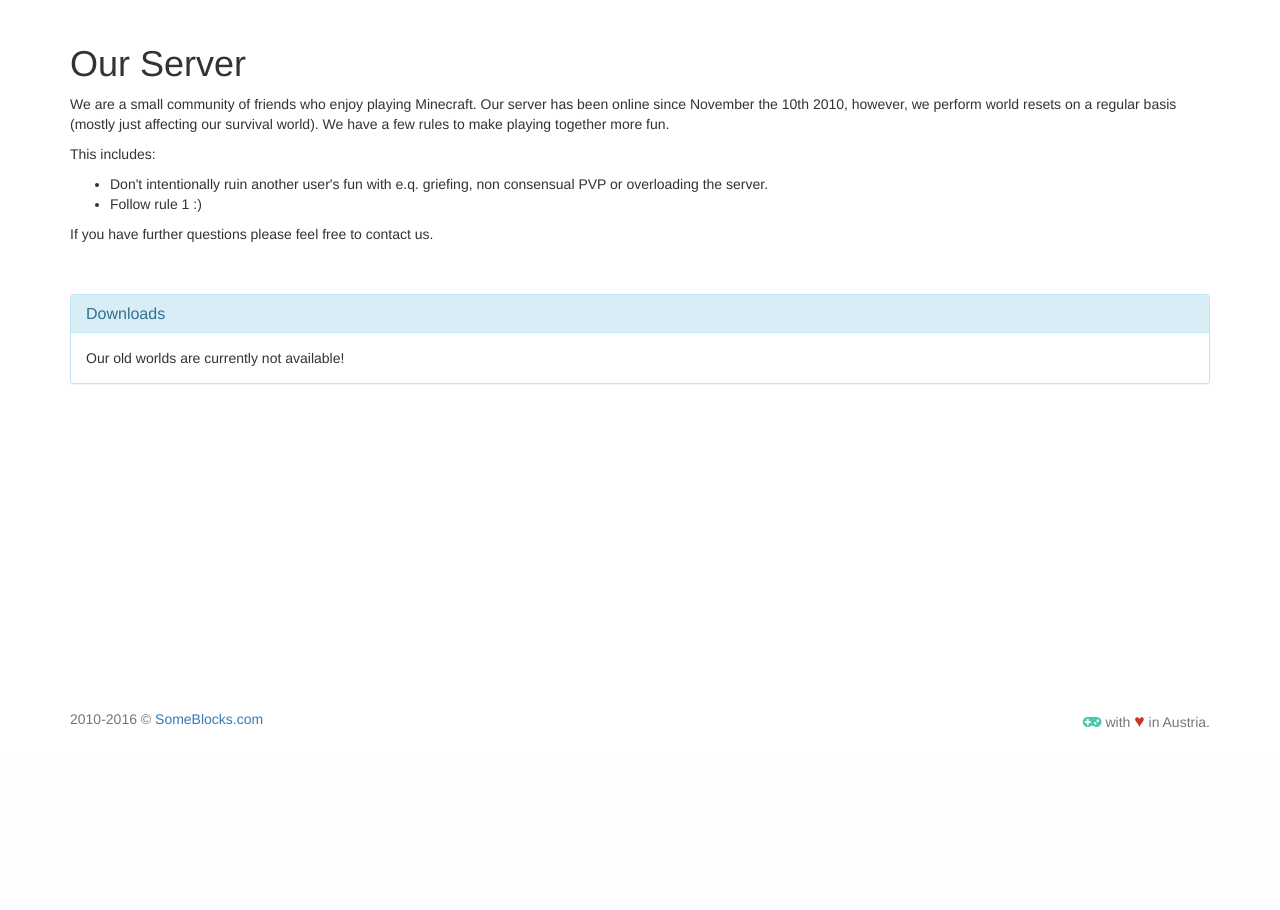
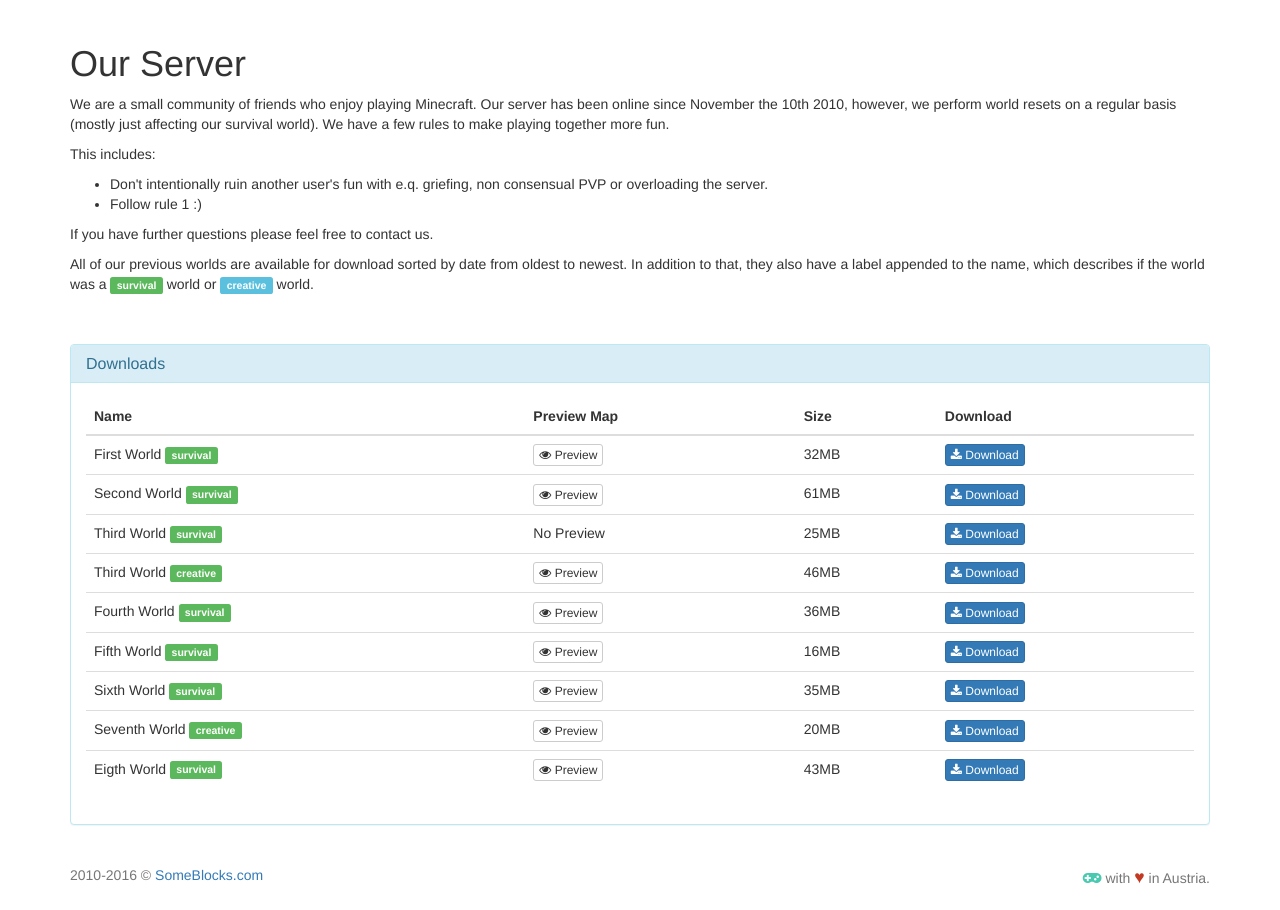
Before and after one commit to sh4nks/someblocks-minecraft, a Flask app: page /gaming/server in a window 1280 px wide. Shown: the part 51-961 px from the top of the page. Before the commit the page ends 779 px from the top, so only its background shows below. Run offline with Flask 2, Linux system fonts and the light colour scheme; some libraries are stand-ins or nearby versions.

Commit message:
Add download links for old worlds

```diff
--- a/someblocks/configs/default.py
+++ b/someblocks/configs/default.py
@@ -15,7 +15,7 @@ RSS_MCUPDATES = "http://mcupdate.tumblr.com/rss"
 # Minecraft Query
 MC_SERVER = "someblocks.com"
 MC_PORT = 25565
-MC_LIVE_MAP_URL = ""
+MC_LIVE_MAP_URL = "gaming.someblocks.com/map"
 
 # Teamspeak 3 Query
 TS3_IP = "someblocks.com"
--- a/someblocks/gaming/views.py
+++ b/someblocks/gaming/views.py
@@ -4,6 +4,67 @@ from someblocks.utils import get_minecraft_stats, get_rss_feed, \
     get_teamspeak_stats
 
 gaming = Blueprint("gaming", __name__)
+
+
+DOWNLOAD_URI = "/downloads"
+PREVIEW_URI = "/map"
+
+OLD_WORLDS = (
+    {"name": "First World",
+     "download_uri": "%s/first_world_s.tar.gz" % DOWNLOAD_URI,
+     "preview_uri": "%s/#/88/64/-87/-6/1/0" % PREVIEW_URI,
+     "size": "32MB",
+     "gamemode": "survival"
+     },
+    {"name": "Second World",
+     "download_uri": "%s/second_world_s.tar.gz" % DOWNLOAD_URI,
+     "preview_uri": "%s/#/76/64/15/-6/2/0" % PREVIEW_URI,
+     "size": "61MB",
+     "gamemode": "survival"
+     },
+    {"name": "Third World",
+     "download_uri": "%s/third_world_s.tar.gz" % DOWNLOAD_URI,
+     "preview_uri": None,
+     "size": "25MB",
+     "gamemode": "survival"
+     },
+    {"name": "Third World",
+     "download_uri": "%s/third_world_c.tar.gz" % DOWNLOAD_URI,
+     "preview_uri": "%s/#/64/64/-152/-6/3/0" % PREVIEW_URI,
+     "size": "46MB",
+     "gamemode": "creative"
+     },
+    {"name": "Fourth World",
+     "download_uri": "%s/fourth_world_s.tar.gz" % DOWNLOAD_URI,
+     "preview_uri": "%s/#/-238/64/291/-6/4/0" % PREVIEW_URI,
+     "size": "36MB",
+     "gamemode": "survival"
+     },
+    {"name": "Fifth World",
+     "download_uri": "%s/fifth_world_s.tar.gz" % DOWNLOAD_URI,
+     "preview_uri": "%s/#/-30/64/223/-6/5/0" % PREVIEW_URI,
+     "size": "16MB",
+     "gamemode": "survival"
+     },
+    {"name": "Sixth World",
+     "download_uri": "%s/sixth_world_s.tar.gz" % DOWNLOAD_URI,
+     "preview_uri": "%s/#/26/64/82/-6/6/0" % PREVIEW_URI,
+     "size": "35MB",
+     "gamemode": "survival"
+     },
+    {"name": "Seventh World",
+     "download_uri": "%s/seventh_world_c.tar.gz" % DOWNLOAD_URI,
+     "preview_uri": "%s/#/471/64/393/-6/7/0" % PREVIEW_URI,
+     "size": "20MB",
+     "gamemode": "creative"
+     },
+    {"name": "Eigth World",
+     "download_uri": "%s/eigth_world_s.tar.gz" % DOWNLOAD_URI,
+     "preview_uri": "%s/#/79/64/304/-7/8/0" % PREVIEW_URI,
+     "size": "43MB",
+     "gamemode": "survival"
+     },
+)
 
 
 @gaming.route("/")
@@ -16,7 +77,7 @@ def index():
 
 @gaming.route("/server")
 def server():
-    return render_template("gaming/server.html")
+    return render_template("gaming/server.html", old_worlds=OLD_WORLDS)
 
 
 @gaming.route("/map")
--- a/someblocks/templates/gaming/server.html
+++ b/someblocks/templates/gaming/server.html
@@ -22,13 +22,40 @@ This includes:
 If you have further questions please feel free to contact us.
 </p>
 
+<p>
+    All of our previous worlds are available for download sorted by date from oldest to newest. In addition to that, they also have a label appended to the name, which describes if the world was a <span class="label label-success">survival</span> world or <span class="label label-info">creative</span> world.
+</p>
+
 <br /><br />
 <div class="panel panel-info">
   <div class="panel-heading">
     <h3 class="panel-title">Downloads</h3>
   </div>
   <div class="panel-body">
-    Our old worlds are currently not available!
+    <table class="table">
+        <thead>
+            <tr>
+                <th>Name</th>
+                <th>Preview Map</th>
+                <th>Size</th>
+                <th>Download</th>
+            </tr>
+        </thead>
+        <tbody>
+        {% for world in old_worlds %}
+        <tr>
+            <td>{{ world.name }} <span class="label label-success">{{ world.gamemode }}</span></td>
+            {% if world.preview_uri %}
+            <td><a class="btn btn-default btn-xs" href="{{ world.preview_uri }}"><i class="fa fa-eye"></i> Preview</a></td>
+            {% else %}
+            <td>No Preview</td>
+            {% endif %}
+            <td>{{ world.size }}</td>
+            <td><a class="btn btn-primary btn-xs" href="{{ world.download_uri }}"><i class="fa fa-download"></i> Download</a></td>
+        </tr>
+        {% endfor %}
+        </tbody>
+    </table>
   </div>
 </div>
 
```
Also changed, not shown: someblocks/templates/gaming/index.html (+5 -4 lines).
